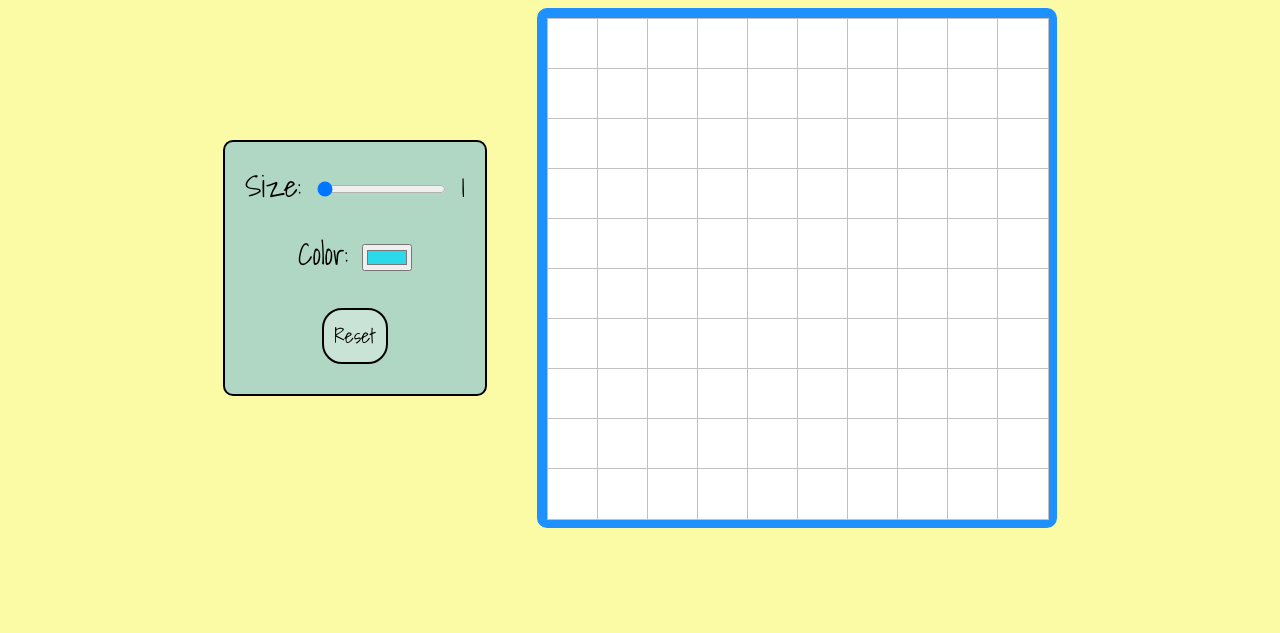
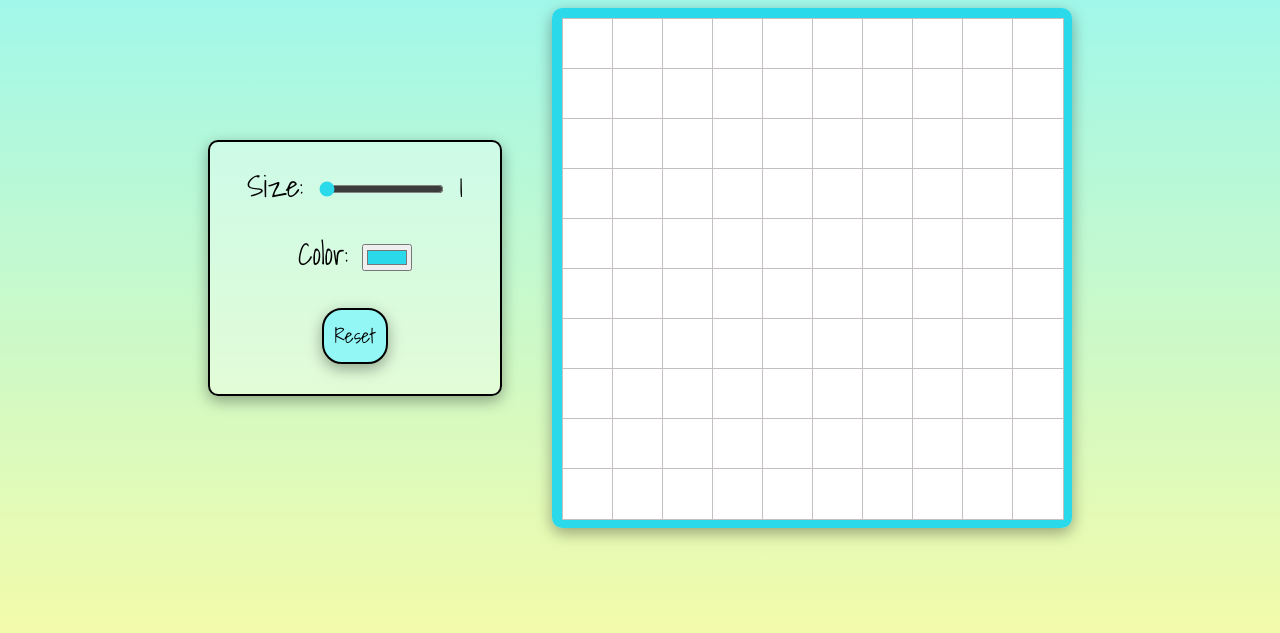
Before and after one commit to carlavid/etch-a-sketch, a plain HTML site: page index.html in a window 1280 px wide. Shown: the part 113-746 px from the top of the page. Drawn offline with Linux system fonts and the light colour scheme.

Commit message:
Finish styling elements

```diff
--- a/style.css
+++ b/style.css
@@ -2,7 +2,8 @@ body {
     display: flex;
     flex-direction: column;
     align-items: center;
-    background-color: rgba(243, 246, 36, 0.411);
+    background: linear-gradient(rgb(146, 247, 245), rgba(243, 246, 36, 0.411));
+    background-attachment: fixed;
     margin: 0;
     padding: 0;
 }
@@ -16,9 +17,9 @@ body {
 }
 
 .grid-container {
-    position: relative;
-    border: 10px solid #1E90FF;
+    border: 10px solid #2bdaea;
     border-radius: 10px;
+    box-shadow: rgba(0, 0, 0, 0.35) 0px 5px 15px;
     height: 500px;
     width: 500px
 }
@@ -32,20 +33,19 @@ body {
 .content-container {
     display: flex;
     align-items: center;
-    justify-content: space-evenly;
+    justify-content: center;
     padding: 20px;
     gap: 50px;
 }
 
 .input-container {
-    background-color: #1e8fff57;
+    width: 250px;
+    background-color: #ffffff57;
     border: 2px solid black;
     border-radius: 10px;
+    box-shadow: rgba(0, 0, 0, 0.35) 0px 5px 15px;
     padding: 20px;
-    display: flex;
-    flex-direction: column;
-    align-items: center;
-    justify-content: space-evenly;
+    text-align: center;
     font-family: 'Shadows Into Light', cursive;
     font-size: 30px;
 }
@@ -56,10 +56,28 @@ body {
 
 .button {
     font-family: 'Shadows Into Light', cursive;
-    background-color: rgba(255, 255, 255, 0.317);
+    background-color: rgb(146, 247, 245);
     border-radius: 20px;
+    box-shadow: rgba(0, 0, 0, 0.35) 0px 5px 15px;
     font-size: 20px;
     border: 2px solid black;
     padding: 10px;
     margin: 10px 5px;
 }
+
+.button:hover {
+    cursor: pointer;
+    box-shadow: 0 5px #666;
+}
+
+.button:active {
+    background-color: rgb(45, 131, 130);
+    box-shadow: 0 5px #666;
+    transform: translateY(4px);
+}
+
+input[type="range"] {
+    accent-color: #2bdaea;
+    cursor: pointer;
+    width: 50%;
+}
```
